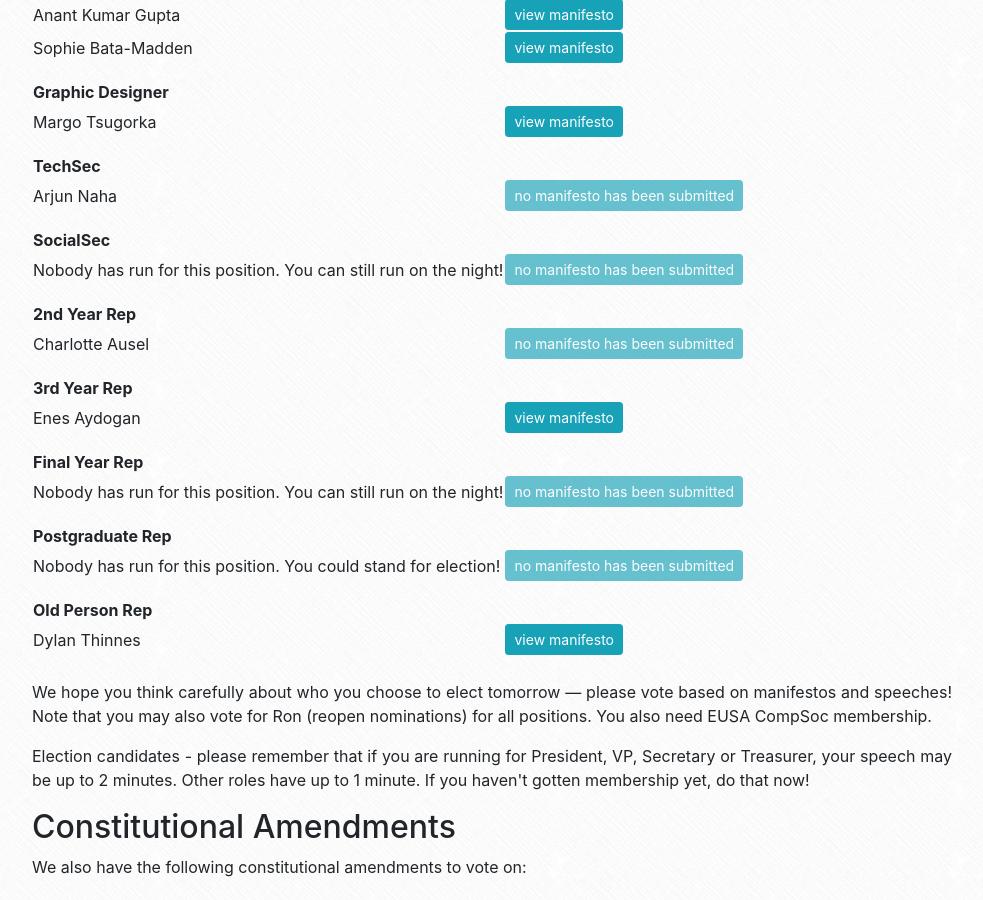
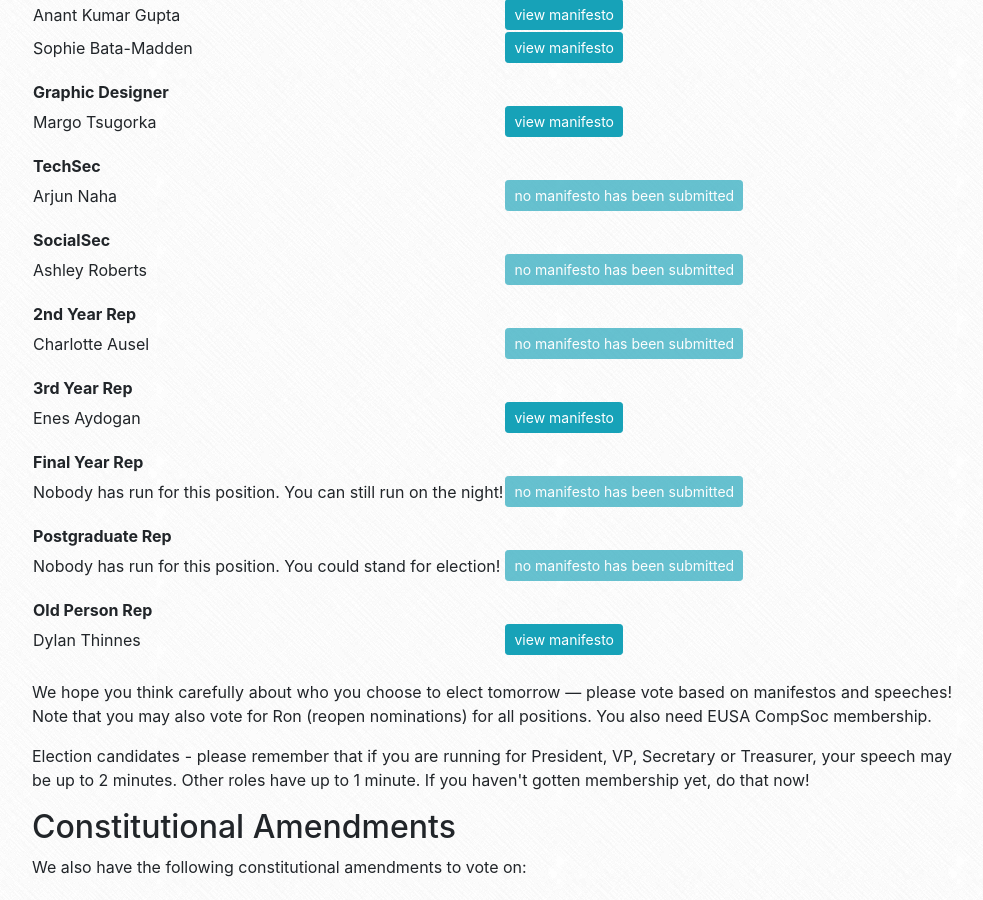
Before and after one commit to compsoc-edinburgh/website, a Jekyll site: the page built from _posts/2022-03-28-2022-agm-manifestos.html, in a window 1280 px wide and 900 px high, scrolled down 1521 px. Shown: the whole window, without its empty margins (243-1226 px from the left). Built offline with Jekyll 4.4.1, drawn with Linux system fonts in a browser that asks for light colours; nearby versions of some CDN libraries.

Commit message:
Add Ashley as SocialSec

```diff
--- a/_posts/2022-03-28-2022-agm-manifestos.html
+++ b/_posts/2022-03-28-2022-agm-manifestos.html
@@ -36,7 +36,7 @@ roles:
         - name: Arjun Naha
     - title: SocialSec
       people:
-        - name: Nobody has run for this position. You can still run on the night!
+        - name: Ashley Roberts
     - title: 2nd Year Rep
       people:
         - name: Charlotte Ausel
```
